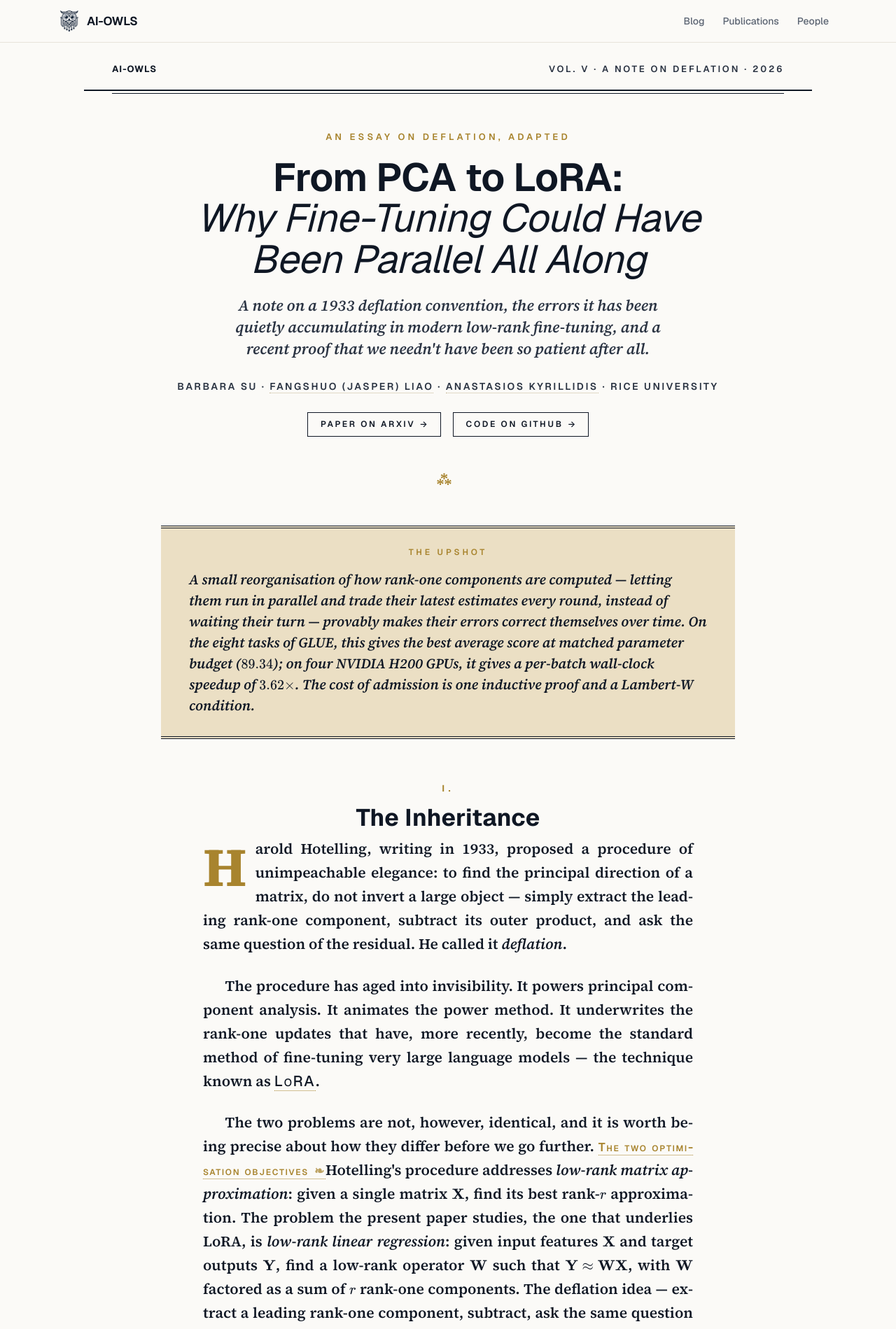
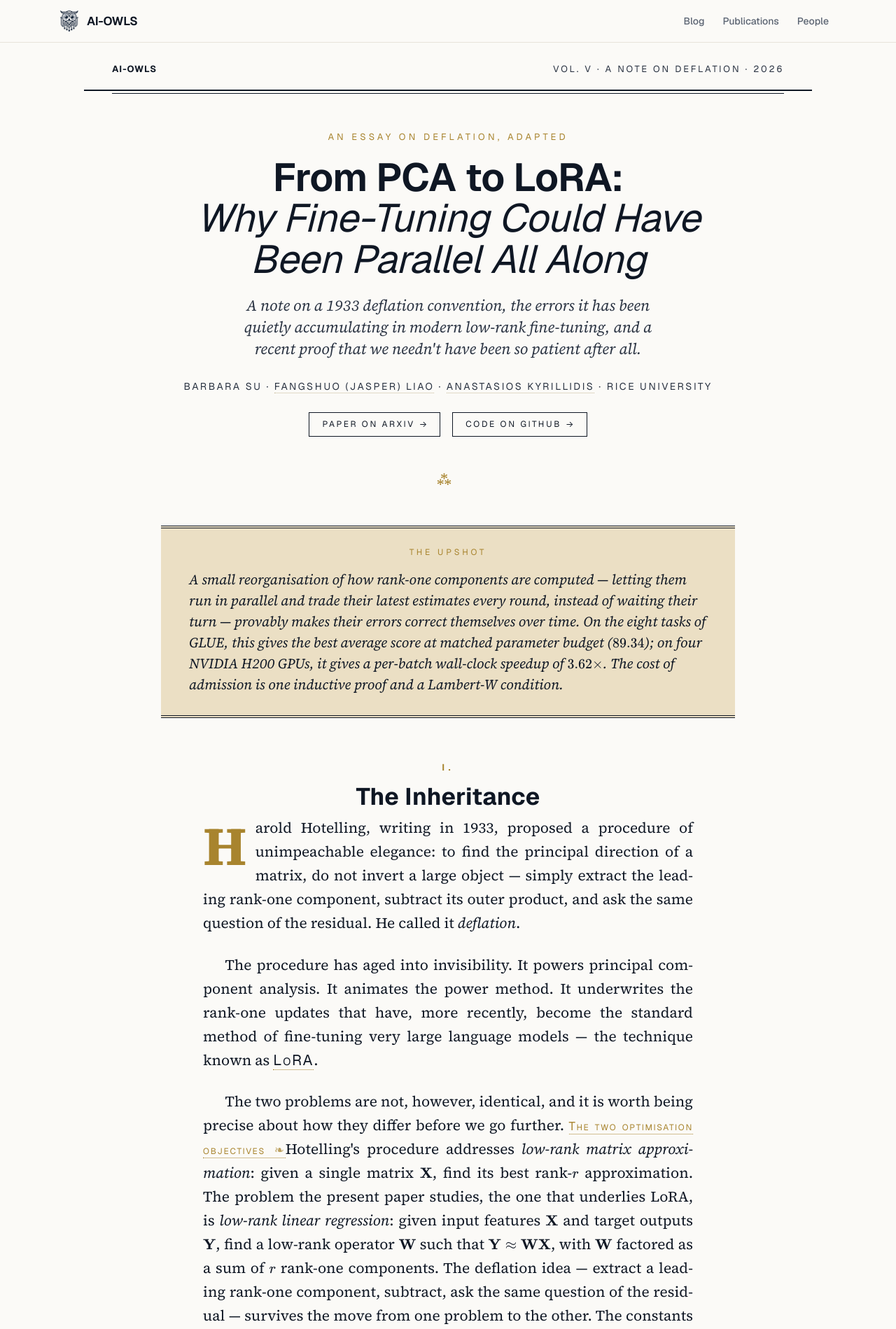
Before and after one commit to akyrillidis/aiowls, a Jekyll site: the page adapad.html, which Jekyll copies as it is, in a window 1280 px wide. Shown: the top 1899 px of the page at 70% size. Built offline with Jekyll 4.4.1, drawn with Linux system fonts in a browser that asks for light colours.

Commit message:
post-legacy.css: palettes also on html (html-level rules resolve); lighter weight for Cormorant-era text
Co-Authored-By: Claude Opus 5.5 <noreply@anthropic.com>

```diff
--- a/assets/css/post-legacy.css
+++ b/assets/css/post-legacy.css
@@ -6,6 +6,7 @@
 
 /* ===== accelerated_nesterov_deepReLU.html ===== */
 body.post-accelerated-nesterov-deeprelu { --ink: var(--ds-ink); --ink-soft: var(--ds-ink-2); --rule: #d6c9b6; --paper: var(--ds-paper); --accent: #a62638; --accent-soft: #e2b6b8; --blue: #1f4e79; --green: #3b6b3e; --mono: var(--ds-font-mono); --serif: var(--ds-font-serif); --display: var(--ds-font-sans); }
+html:has(> body.post-accelerated-nesterov-deeprelu) { --ink: var(--ds-ink); --ink-soft: var(--ds-ink-2); --rule: #d6c9b6; --paper: var(--ds-paper); --accent: #a62638; --accent-soft: #e2b6b8; --blue: #1f4e79; --green: #3b6b3e; --mono: var(--ds-font-mono); --serif: var(--ds-font-serif); --display: var(--ds-font-sans); }
 body.post-accelerated-nesterov-deeprelu, body.post-accelerated-nesterov-deeprelu * { box-sizing: border-box; }
 html:has(> body.post-accelerated-nesterov-deeprelu), body.post-accelerated-nesterov-deeprelu { margin: 0; padding: 0; }
 body.post-accelerated-nesterov-deeprelu { background: var(--paper); color: var(--ink); font-family: var(--ds-font-serif); font-weight: 400; font-size: 18px; line-height: 1.6; -webkit-font-smoothing: antialiased; }
@@ -93,9 +94,10 @@ body.post-accelerated-nesterov-deeprelu footer a { color: var(--accent); text-de
 
 /* ===== adapad.html ===== */
 body.post-adapad { --paper: var(--ds-paper); --paper-soft: #ebdfc4; --ink: var(--ds-ink); --ink-soft: var(--ds-ink-2); --ink-faint: #7a6a60; --accent: #a8842e; --accent-soft: #c9a05a; --rule: #c6b896; --display: var(--ds-font-sans); --body: var(--ds-font-serif); --smallcap: var(--ds-font-sans); --measure: 780px; --gutter: 260px; }
+html:has(> body.post-adapad) { --paper: var(--ds-paper); --paper-soft: #ebdfc4; --ink: var(--ds-ink); --ink-soft: var(--ds-ink-2); --ink-faint: #7a6a60; --accent: #a8842e; --accent-soft: #c9a05a; --rule: #c6b896; --display: var(--ds-font-sans); --body: var(--ds-font-serif); --smallcap: var(--ds-font-sans); --measure: 780px; --gutter: 260px; }
 body.post-adapad, body.post-adapad * { box-sizing: border-box; }
 html:has(> body.post-adapad), body.post-adapad { margin: 0; padding: 0; }
-body.post-adapad { background: var(--paper); color: var(--ink); font-family: var(--ds-font-serif); font-weight: 600; font-size: 21px; line-height: 1.6; -webkit-font-smoothing: antialiased; -moz-osx-font-smoothing: grayscale; }
+body.post-adapad { background: var(--paper); color: var(--ink); font-family: var(--ds-font-serif); font-weight: 400; font-size: 21px; line-height: 1.6; -webkit-font-smoothing: antialiased; -moz-osx-font-smoothing: grayscale; }
 body.post-adapad a { color: var(--accent); text-decoration: none; border-bottom: 1px solid var(--rule); }
 body.post-adapad a:hover { color: var(--ink); border-bottom-color: var(--accent); }
 body.post-adapad .masthead { max-width: 1040px; margin: 0 auto; padding: 28px 40px 18px; border-bottom: 2px solid var(--ink); position: relative; }
@@ -135,7 +137,7 @@ body.post-adapad .article p + p { text-indent: 1.5em; }
 body.post-adapad .article p + p.no-indent { text-indent: 0; }
 body.post-adapad .article section > p:first-of-type:first-letter, body.post-adapad .article section > p.dropcap:first-letter { font-family: var(--ds-font-serif); font-weight: 700; font-size: 78px; line-height: 0.85; float: left; margin: 6px 12px 0 0; color: var(--accent); padding-top: 4px; }
 body.post-adapad .article section > p:first-of-type { text-indent: 0; }
-body.post-adapad .term { font-family: var(--ds-font-sans); font-variant: small-caps; font-weight: 500; letter-spacing: 0.08em; color: var(--ink); border-bottom: 1px dotted var(--accent); cursor: help; position: relative; }
+body.post-adapad .term { font-family: var(--ds-font-sans); font-variant: small-caps; font-weight: 400; letter-spacing: 0.08em; color: var(--ink); border-bottom: 1px dotted var(--accent); cursor: help; position: relative; }
 body.post-adapad .term:hover { color: var(--accent); }
 body.post-adapad .term[data-def]:hover::after, body.post-adapad .term[data-def]:focus::after, body.post-adapad .term[data-def].open::after { content: attr(data-def); position: absolute; left: 0; top: calc(100% + 8px); width: 260px; background: var(--ink); color: var(--paper); font-family: var(--ds-font-serif); font-variant: normal; font-style: italic; font-size: 15px; line-height: 1.4; letter-spacing: 0; text-transform: none; padding: 12px 14px; border: 1px solid var(--accent); box-shadow: 0 4px 18px rgba(42,30,26,0.18); z-index: 50; text-align: left; }
 body.post-adapad .margin-note { position: relative; }
@@ -169,7 +171,7 @@ body.post-adapad .demo-legend { display: flex; flex-wrap: wrap; justify-content:
 body.post-adapad .demo-legend .swatch { display: inline-block; width: 22px; height: 2px; margin-right: 6px; vertical-align: middle; }
 body.post-adapad .results-table { width: 100%; border-collapse: collapse; font-family: var(--ds-font-serif); font-size: 16px; margin: 28px 0; }
 body.post-adapad .results-table caption { font-family: var(--ds-font-sans); font-size: 13px; letter-spacing: 0.18em; text-transform: uppercase; color: var(--accent); text-align: left; margin-bottom: 8px; caption-side: top; }
-body.post-adapad .results-table thead th { font-family: var(--ds-font-sans); font-variant: small-caps; font-weight: 600; letter-spacing: 0.08em; font-size: 13px; border-top: 2px solid var(--ink); border-bottom: 1px solid var(--ink); padding: 8px 6px; text-align: right; color: var(--ink); }
+body.post-adapad .results-table thead th { font-family: var(--ds-font-sans); font-variant: small-caps; font-weight: 400; letter-spacing: 0.08em; font-size: 13px; border-top: 2px solid var(--ink); border-bottom: 1px solid var(--ink); padding: 8px 6px; text-align: right; color: var(--ink); }
 body.post-adapad .results-table thead th:first-child { text-align: left; }
 body.post-adapad .results-table tbody td { padding: 6px 6px; border-bottom: 1px solid var(--rule); text-align: right; font-feature-settings: "tnum"; color: var(--ink); }
 body.post-adapad .results-table tbody td:first-child { text-align: left; font-style: italic; }
@@ -180,7 +182,7 @@ body.post-adapad .results-table .ours td:first-child { font-style: normal; font-
 body.post-adapad .glossary-section { max-width: 940px; margin: 64px auto 0; padding: 0 40px; }
 body.post-adapad .glossary-section h2 { font-family: var(--ds-font-sans); font-style: italic; font-weight: 650; font-size: 30px; text-align: center; color: var(--ink); margin: 0 0 24px; letter-spacing: -0.02em; }
 body.post-adapad .glossary { columns: 2; column-gap: 40px; font-size: 16px; line-height: 1.5; color: var(--ink-soft); }
-body.post-adapad .glossary dt { font-family: var(--ds-font-sans); font-variant: small-caps; font-weight: 600; font-size: 14px; letter-spacing: 0.1em; color: var(--accent); margin-top: 12px; break-after: avoid; }
+body.post-adapad .glossary dt { font-family: var(--ds-font-sans); font-variant: small-caps; font-weight: 400; font-size: 14px; letter-spacing: 0.1em; color: var(--accent); margin-top: 12px; break-after: avoid; }
 body.post-adapad .glossary dt:first-child { margin-top: 0; }
 body.post-adapad .glossary dd { margin: 4px 0 0; text-align: justify; hyphens: auto; }
 @media (max-width: 720px) {
@@ -202,6 +204,7 @@ body.post-adapad .footer a:hover { color: var(--accent); }
 
 /* ===== asymmetric_input.html ===== */
 body.post-asymmetric-input { --paper: var(--ds-paper); --paper-soft: var(--ds-surface-2); --paper-deep: var(--ds-ink); --ink: var(--ds-ink); --ink-soft: var(--ds-ink-2); --ink-faint: var(--ds-faint); --rule: var(--ds-line); --rule-strong: var(--ds-ink); --zH: #1f7a73; --zH-soft: var(--ds-line); --zL: #d65437; --zL-soft: #f7dcd1; --accent: #b8852b; --display: var(--ds-font-sans); --display-cond: var(--ds-font-sans); --body: var(--ds-font-serif); --mono: var(--ds-font-mono); --measure: 760px; --measure-wide: 1000px; }
+html:has(> body.post-asymmetric-input) { --paper: var(--ds-paper); --paper-soft: var(--ds-surface-2); --paper-deep: var(--ds-ink); --ink: var(--ds-ink); --ink-soft: var(--ds-ink-2); --ink-faint: var(--ds-faint); --rule: var(--ds-line); --rule-strong: var(--ds-ink); --zH: #1f7a73; --zH-soft: var(--ds-line); --zL: #d65437; --zL-soft: #f7dcd1; --accent: #b8852b; --display: var(--ds-font-sans); --display-cond: var(--ds-font-sans); --body: var(--ds-font-serif); --mono: var(--ds-font-mono); --measure: 760px; --measure-wide: 1000px; }
 body.post-asymmetric-input, body.post-asymmetric-input * { box-sizing: border-box; }
 html:has(> body.post-asymmetric-input), body.post-asymmetric-input { margin: 0; padding: 0; }
 body.post-asymmetric-input { background: var(--paper); color: var(--ink); font-family: var(--ds-font-serif); font-weight: 400; font-size: 19px; line-height: 1.65; -webkit-font-smoothing: antialiased; -moz-osx-font-smoothing: grayscale; }
@@ -337,6 +340,7 @@ body.post-asymmetric-input .footer a:hover { border-bottom-color: var(--zL); bac
 
 /* ===== can_we_train_a_computer.html ===== */
 body.post-can-we-train-a-computer { --paper: var(--ds-paper); --ink: var(--ds-ink); --soft: #5c4d3f; --line: #ddd4c0; --rule: var(--ds-ink); --oxblood: #7c1f2b; --built: #a9761c; --builtbg: #f2e9d6; --built-d: #8a5f16; --train: #1f6b67; --trainbg: var(--ds-line); --train-d: #17544f; --grey: #8a7d6b; }
+html:has(> body.post-can-we-train-a-computer) { --paper: var(--ds-paper); --ink: var(--ds-ink); --soft: #5c4d3f; --line: #ddd4c0; --rule: var(--ds-ink); --oxblood: #7c1f2b; --built: #a9761c; --builtbg: #f2e9d6; --built-d: #8a5f16; --train: #1f6b67; --trainbg: var(--ds-line); --train-d: #17544f; --grey: #8a7d6b; }
 body.post-can-we-train-a-computer, body.post-can-we-train-a-computer * { box-sizing: border-box; }
 body.post-can-we-train-a-computer { background: var(--paper); color: var(--ink); font-family: var(--ds-font-serif); font-size: 19.5px; line-height: 1.72; margin: 0; -webkit-font-smoothing: antialiased; text-rendering: optimizeLegibility; }
 body.post-can-we-train-a-computer .wrap { max-width: 624px; margin: 0 auto; padding: 0 24px 112px; }
@@ -393,6 +397,7 @@ body.post-can-we-train-a-computer .backlink { font-style: italic; font-size: .92
 
 /* ===== ghost_mamba2.html ===== */
 body.post-ghost-mamba2 { --ink: var(--ds-ink); --ink-soft: var(--ds-ink-2); --paper: var(--ds-paper); --paper-tint: var(--ds-paper); --bb-yellow: #ffd400; --bb-red: #ff2b1f; --bb-blue: #1a6fe5; --bb-cream: var(--ds-surface-2); --grey-1: var(--ds-line); --grey-2: var(--ds-faint); --grey-3: var(--ds-muted); --display: var(--ds-font-sans); --sans: var(--ds-font-sans); --mono: var(--ds-font-mono); }
+html:has(> body.post-ghost-mamba2) { --ink: var(--ds-ink); --ink-soft: var(--ds-ink-2); --paper: var(--ds-paper); --paper-tint: var(--ds-paper); --bb-yellow: #ffd400; --bb-red: #ff2b1f; --bb-blue: #1a6fe5; --bb-cream: var(--ds-surface-2); --grey-1: var(--ds-line); --grey-2: var(--ds-faint); --grey-3: var(--ds-muted); --display: var(--ds-font-sans); --sans: var(--ds-font-sans); --mono: var(--ds-font-mono); }
 body.post-ghost-mamba2, body.post-ghost-mamba2 * { box-sizing: border-box; }
 html:has(> body.post-ghost-mamba2), body.post-ghost-mamba2 { margin: 0; padding: 0; }
 body.post-ghost-mamba2 { background: var(--paper); color: var(--ink); font-family: var(--ds-font-serif); font-weight: 400; font-size: 18px; line-height: 1.55; -webkit-font-smoothing: antialiased; -moz-osx-font-smoothing: grayscale; }
@@ -477,6 +482,7 @@ body.post-ghost-mamba2 .eqn { margin: 22px 0; padding: 16px 18px; background: va
 
 /* ===== guided_deq.html ===== */
 body.post-guided-deq { --paper: var(--ds-paper); --ink: var(--ds-ink); --soft: var(--ds-muted); --line: var(--ds-line); --basin: #b0771a; --basinbg: #f8f0dc; --eq: #1c7d78; --eqbg: var(--ds-surface-2); --wrong: #c0553f; --wrongbg: var(--ds-surface-2); --grey: var(--ds-faint); }
+html:has(> body.post-guided-deq) { --paper: var(--ds-paper); --ink: var(--ds-ink); --soft: var(--ds-muted); --line: var(--ds-line); --basin: #b0771a; --basinbg: #f8f0dc; --eq: #1c7d78; --eqbg: var(--ds-surface-2); --wrong: #c0553f; --wrongbg: var(--ds-surface-2); --grey: var(--ds-faint); }
 body.post-guided-deq, body.post-guided-deq * { box-sizing: border-box; }
 body.post-guided-deq { background: var(--paper); color: var(--ink); font-family: var(--ds-font-serif); font-size: 20px; line-height: 1.62; margin: 0; -webkit-font-smoothing: antialiased; }
 body.post-guided-deq .wrap { max-width: 748px; margin: 0 auto; padding: 0 22px 96px; }
@@ -532,6 +538,7 @@ body.post-guided-deq .svglbl { font-family: var(--ds-font-sans); }
 
 /* ===== magnitude_safety.html ===== */
 body.post-magnitude-safety { --paper: var(--ds-paper); --ink: var(--ds-ink); --soft: var(--ds-muted); --line: var(--ds-line); --keep: #2f8f4e; --keepbg: var(--ds-surface-2); --lose: #c0392b; --losebg: var(--ds-surface-2); --accent: #2d8f8a; --amber: #9a6b12; }
+html:has(> body.post-magnitude-safety) { --paper: var(--ds-paper); --ink: var(--ds-ink); --soft: var(--ds-muted); --line: var(--ds-line); --keep: #2f8f4e; --keepbg: var(--ds-surface-2); --lose: #c0392b; --losebg: var(--ds-surface-2); --accent: #2d8f8a; --amber: #9a6b12; }
 body.post-magnitude-safety, body.post-magnitude-safety * { box-sizing: border-box; }
 body.post-magnitude-safety { background: var(--paper); color: var(--ink); font-family: var(--ds-font-serif); font-size: 19px; line-height: 1.66; margin: 0; -webkit-font-smoothing: antialiased; }
 body.post-magnitude-safety .wrap { max-width: 760px; margin: 0 auto; padding: 0 22px 90px; }
@@ -572,6 +579,7 @@ body.post-magnitude-safety .backlink { font-family: var(--ds-font-sans); font-si
 
 /* ===== measuring_relaxation.html ===== */
 body.post-measuring-relaxation { --paper: var(--ds-paper); --ink: var(--ds-ink); --soft: var(--ds-ink-2); --line: var(--ds-line-strong); --ecoRed: #e3120b; --ecoBlue: #006ba6; --ecoGrey: var(--ds-faint); --ecoDark: var(--ds-ink); --posbg: var(--ds-surface-2); }
+html:has(> body.post-measuring-relaxation) { --paper: var(--ds-paper); --ink: var(--ds-ink); --soft: var(--ds-ink-2); --line: var(--ds-line-strong); --ecoRed: #e3120b; --ecoBlue: #006ba6; --ecoGrey: var(--ds-faint); --ecoDark: var(--ds-ink); --posbg: var(--ds-surface-2); }
 body.post-measuring-relaxation, body.post-measuring-relaxation * { box-sizing: border-box; }
 body.post-measuring-relaxation { background: var(--paper); color: var(--ink); font-family: var(--ds-font-serif); font-size: 18.5px; line-height: 1.55; margin: 0; -webkit-font-smoothing: antialiased; }
 body.post-measuring-relaxation .wrap { max-width: 740px; margin: 0 auto; padding: 0 22px 90px; }
@@ -620,6 +628,7 @@ body.post-measuring-relaxation .backlink { font-size: .9rem; margin: 44px 0 0; d
 
 /* ===== multiplicative_gaussian_input.html ===== */
 body.post-multiplicative-gaussian-input { --ink: var(--ds-ink); --ink-soft: var(--ds-ink-2); --paper: var(--ds-paper); --paper-tint: var(--ds-paper); --rule: var(--ds-line); --rule-soft: var(--ds-surface-2); --accent-red: #c72a1e; --data-teal: #2d8f8a; --data-coral: #e6725b; --data-amber: #d4a03f; --data-grey: var(--ds-faint); --serif: var(--ds-font-serif); --sans: var(--ds-font-sans); --mono: var(--ds-font-mono); }
+html:has(> body.post-multiplicative-gaussian-input) { --ink: var(--ds-ink); --ink-soft: var(--ds-ink-2); --paper: var(--ds-paper); --paper-tint: var(--ds-paper); --rule: var(--ds-line); --rule-soft: var(--ds-surface-2); --accent-red: #c72a1e; --data-teal: #2d8f8a; --data-coral: #e6725b; --data-amber: #d4a03f; --data-grey: var(--ds-faint); --serif: var(--ds-font-serif); --sans: var(--ds-font-sans); --mono: var(--ds-font-mono); }
 body.post-multiplicative-gaussian-input, body.post-multiplicative-gaussian-input * { box-sizing: border-box; }
 html:has(> body.post-multiplicative-gaussian-input), body.post-multiplicative-gaussian-input { margin: 0; padding: 0; }
 body.post-multiplicative-gaussian-input { background: var(--paper); color: var(--ink); font-family: var(--ds-font-serif); font-weight: 400; font-size: 18px; line-height: 1.65; -webkit-font-smoothing: antialiased; -moz-osx-font-smoothing: grayscale; }
@@ -695,6 +704,7 @@ body.post-multiplicative-gaussian-input .grid rect { stroke: var(--ds-ink); stro
 
 /* ===== one_rank_at_a_time.html ===== */
 body.post-one-rank-at-a-time { --paper: var(--ds-paper); --grid: var(--ds-line); --ink: var(--ds-ink); --soft: var(--ds-muted); --rule: var(--ds-ink); --accent: #c84539; --gain: #1a5f3c; --warn: #a07000; --hl: #fff3a0; }
+html:has(> body.post-one-rank-at-a-time) { --paper: var(--ds-paper); --grid: var(--ds-line); --ink: var(--ds-ink); --soft: var(--ds-muted); --rule: var(--ds-ink); --accent: #c84539; --gain: #1a5f3c; --warn: #a07000; --hl: #fff3a0; }
 body.post-one-rank-at-a-time, body.post-one-rank-at-a-time * { box-sizing: border-box; }
 html:has(> body.post-one-rank-at-a-time), body.post-one-rank-at-a-time { margin: 0; padding: 0; background: var(--paper); color: var(--ink); font-family: var(--ds-font-mono); font-size: 14px; line-height: 1.55; -webkit-font-smoothing: antialiased; }
 body.post-one-rank-at-a-time { max-width: 1080px; margin: 0 auto; padding: 48px 56px 96px 56px; background-image: linear-gradient(var(--grid) 1px, transparent 1px),
@@ -782,6 +792,7 @@ body.post-parallel-deflation hr { border: 0; height: 1px; background-image: line
 
 /* ===== stochastic_self_stabilization.html ===== */
 body.post-stochastic-self-stabilization { --paper: var(--ds-paper); --ink: var(--ds-ink); --ink-soft: var(--ds-muted); --rule: var(--ds-line-strong); --gd: #2c3e69; --sgd: #c84539; --gap: #1f8a72; --threshold: #a87a2e; --highlight: #fff3cf; --measure: 720px; }
+html:has(> body.post-stochastic-self-stabilization) { --paper: var(--ds-paper); --ink: var(--ds-ink); --ink-soft: var(--ds-muted); --rule: var(--ds-line-strong); --gd: #2c3e69; --sgd: #c84539; --gap: #1f8a72; --threshold: #a87a2e; --highlight: #fff3cf; --measure: 720px; }
 body.post-stochastic-self-stabilization, body.post-stochastic-self-stabilization * { box-sizing: border-box; }
 html:has(> body.post-stochastic-self-stabilization) { scroll-behavior: smooth; }
 body.post-stochastic-self-stabilization { margin: 0; background: var(--paper); color: var(--ink); font-family: var(--ds-font-serif); font-size: 18.5px; line-height: 1.7; -webkit-font-smoothing: antialiased; }
@@ -832,6 +843,7 @@ body.post-stochastic-self-stabilization .glossary dd { margin: 0 0 6px; font-siz
 
 /* ===== which_layer_runs_the_program.html ===== */
 body.post-which-layer-runs-the-program { --paper: var(--ds-paper); --ink: var(--ds-ink); --soft: #5c4d3f; --line: #ddd4c0; --rule: var(--ds-ink); --oxblood: #7c1f2b; --built: #a9761c; --builtbg: #f2e9d6; --built-d: #8a5f16; --train: #1f6b67; --trainbg: var(--ds-line); --train-d: #17544f; --grey: #8a7d6b; }
+html:has(> body.post-which-layer-runs-the-program) { --paper: var(--ds-paper); --ink: var(--ds-ink); --soft: #5c4d3f; --line: #ddd4c0; --rule: var(--ds-ink); --oxblood: #7c1f2b; --built: #a9761c; --builtbg: #f2e9d6; --built-d: #8a5f16; --train: #1f6b67; --trainbg: var(--ds-line); --train-d: #17544f; --grey: #8a7d6b; }
 body.post-which-layer-runs-the-program, body.post-which-layer-runs-the-program * { box-sizing: border-box; }
 body.post-which-layer-runs-the-program { background: var(--paper); color: var(--ink); font-family: var(--ds-font-serif); font-size: 19.5px; line-height: 1.72; margin: 0; -webkit-font-smoothing: antialiased; text-rendering: optimizeLegibility; }
 body.post-which-layer-runs-the-program .wrap { max-width: 624px; margin: 0 auto; padding: 0 24px 112px; }
```
